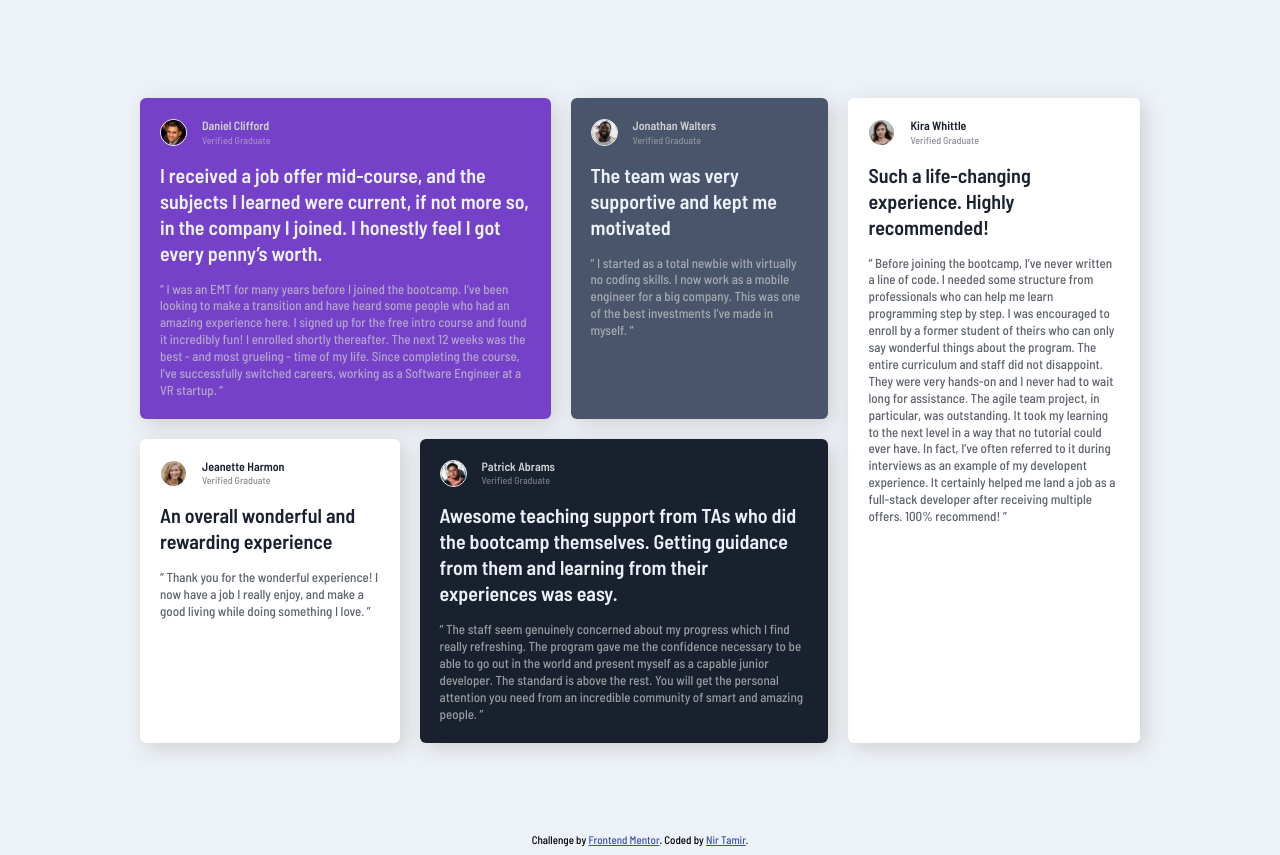
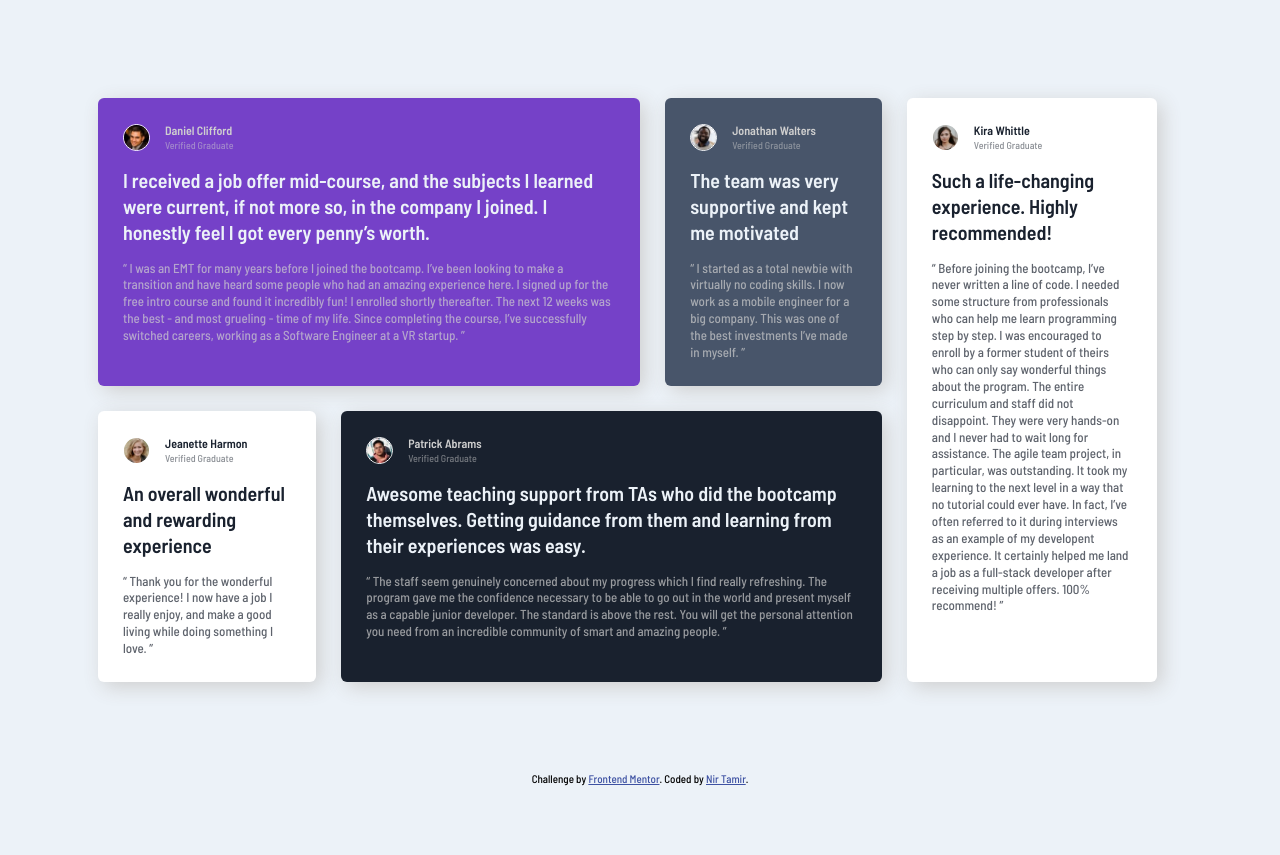
Before and after one commit to nirtamir2/testimonials-grid-section-main, a plain HTML site: page index.html in a window 1280 px wide. After the commit the page ends 800 px from the top, so only its background shows below. Drawn offline with Linux system fonts and the light colour scheme.

Commit message:
a11y and better layout

```diff
--- a/index.html
+++ b/index.html
@@ -49,11 +49,11 @@
         --border-radius: 6px;
 
         /* Spacing */
-        --gutter: 20px;
+        --gutter: 25px;
         --gutter-large: 90px;
         --gutter-small: 15px;
 
-        --max-width: 1000px;
+        --max-width: 1100px;
 
         /* Box-Shadows */
         --box-shadow: var(--light-gray) 5px 5px 20px;
@@ -120,7 +120,7 @@
         padding: var(--gutter-large);
 
         display: grid;
-        grid-template-columns: repeat(4, auto);
+        grid-template-columns: repeat(12, auto);
         grid-template-rows: repeat(2, auto);
         gap: var(--gutter);
       }
@@ -129,6 +129,8 @@
         padding: var(--gutter);
         border-radius: var(--border-radius);
         box-shadow: var(--box-shadow);
+
+        grid-column: span 2;
 
         display: flex;
         flex-direction: column;
@@ -152,7 +154,7 @@
       }
 
       .card--stretch-horizontal {
-        grid-column: span 2;
+        grid-column: span 7;
       }
 
       .card--stretch-vertical {
@@ -160,6 +162,7 @@
       }
 
       .card__title {
+        margin: 0;
         font-size: var(--font-size-large);
         font-weight: var(--font-weight-bold);
         color: var(--light-grayish-blue);
@@ -213,9 +216,9 @@
     </style>
   </head>
   <body>
-    <div class="container">
+    <main class="container">
       <div class="cards">
-        <div class="card card--violet card--stretch-horizontal">
+        <article class="card card--violet card--stretch-horizontal">
           <div class="writer">
             <img
               height="25"
@@ -227,11 +230,11 @@
             <div class="writer__name">Daniel Clifford</div>
             <div class="writer__details">Verified Graduate</div>
           </div>
-          <div class="card__title">
+          <h6 class="card__title">
             I received a job offer mid-course, and the subjects I learned were
             current, if not more so, in the company I joined. I honestly feel I
             got every penny’s worth.
-          </div>
+          </h6>
           <div class="card__content">
             “ I was an EMT for many years before I joined the bootcamp. I’ve
             been looking to make a transition and have heard some people who had
@@ -241,8 +244,8 @@
             completing the course, I’ve successfully switched careers, working
             as a Software Engineer at a VR startup. ”
           </div>
-        </div>
-        <div class="card card--gray">
+        </article>
+        <article class="card card--gray">
           <div class="writer">
             <img
               height="25"
@@ -254,16 +257,16 @@
             <div class="writer__name">Jonathan Walters</div>
             <div class="writer__details">Verified Graduate</div>
           </div>
-          <div class="card__title">
+          <h6 class="card__title">
             The team was very supportive and kept me motivated
-          </div>
+          </h6>
           <div class="card__content">
             “ I started as a total newbie with virtually no coding skills. I now
             work as a mobile engineer for a big company. This was one of the
             best investments I’ve made in myself. ”
           </div>
-        </div>
-        <div class="card card--white card--stretch-vertical">
+        </article>
+        <article class="card card--white card--stretch-vertical">
           <div class="writer writer--light">
             <img
               height="25"
@@ -277,9 +280,9 @@
               Verified Graduate
             </div>
           </div>
-          <div class="card__title card__title--light">
+          <h6 class="card__title card__title--light">
             Such a life-changing experience. Highly recommended!
-          </div>
+          </h6>
           <div class="card__content card__content--light">
             “ Before joining the bootcamp, I’ve never written a line of code. I
             needed some structure from professionals who can help me learn
@@ -294,8 +297,8 @@
             job as a full-stack developer after receiving multiple offers. 100%
             recommend! ”
           </div>
-        </div>
-        <div class="card card--white">
+        </article>
+        <article class="card card--white">
           <div class="writer">
             <img
               height="25"
@@ -309,15 +312,15 @@
               Verified Graduate
             </div>
           </div>
-          <div class="card__title card__title--light">
+          <h6 class="card__title card__title--light">
             An overall wonderful and rewarding experience
-          </div>
+          </h6>
           <div class="card__content card__content--light">
             “ Thank you for the wonderful experience! I now have a job I really
             enjoy, and make a good living while doing something I love. ”
           </div>
-        </div>
-        <div class="card card--black card--stretch-horizontal">
+        </article>
+        <article class="card card--black card--stretch-horizontal">
           <div class="writer">
             <img
               height="25"
@@ -329,11 +332,11 @@
             <div class="writer__name">Patrick Abrams</div>
             <div class="writer__details">Verified Graduate</div>
           </div>
-          <div class="card__title">
+          <h6 class="card__title">
             Awesome teaching support from TAs who did the bootcamp themselves.
             Getting guidance from them and learning from their experiences was
             easy.
-          </div>
+          </h6>
           <div class="card__content">
             “ The staff seem genuinely concerned about my progress which I find
             really refreshing. The program gave me the confidence necessary to
@@ -343,8 +346,8 @@
             and amazing people. ”
           </div>
         </div>
-      </div>
-    </div>
+      </article>
+    </main>
     <div class="attribution">
       Challenge by
       <a href="https://www.frontendmentor.io?ref=challenge" target="_blank"
```
